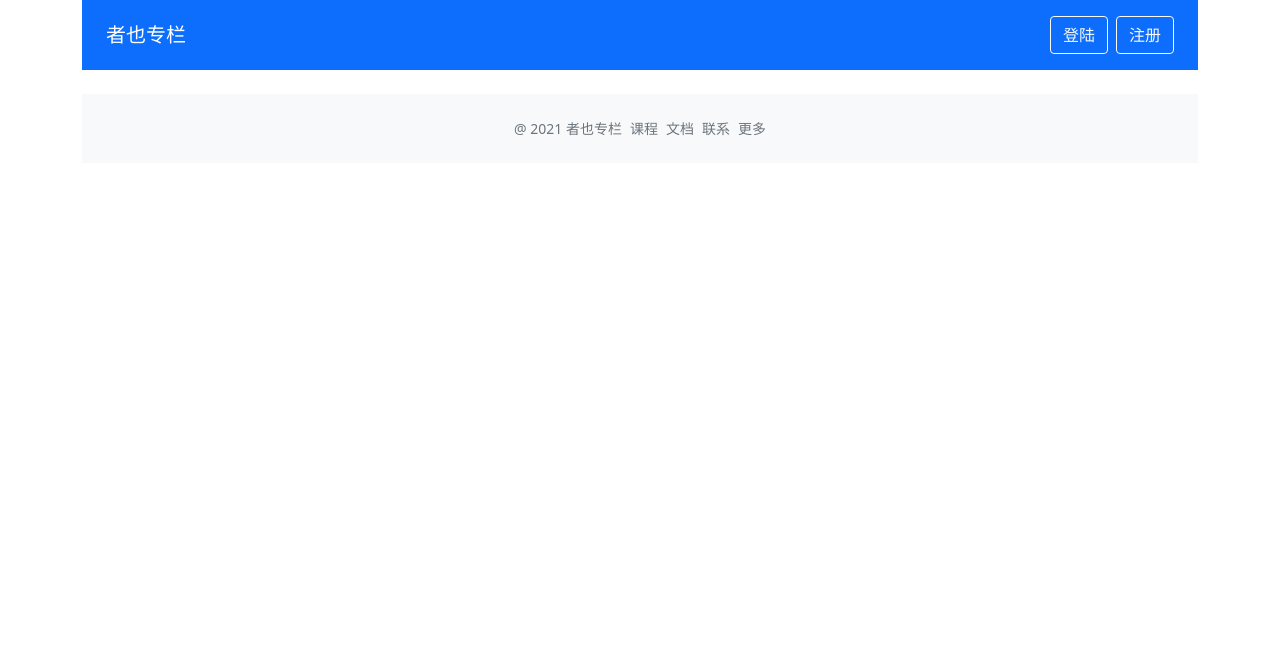
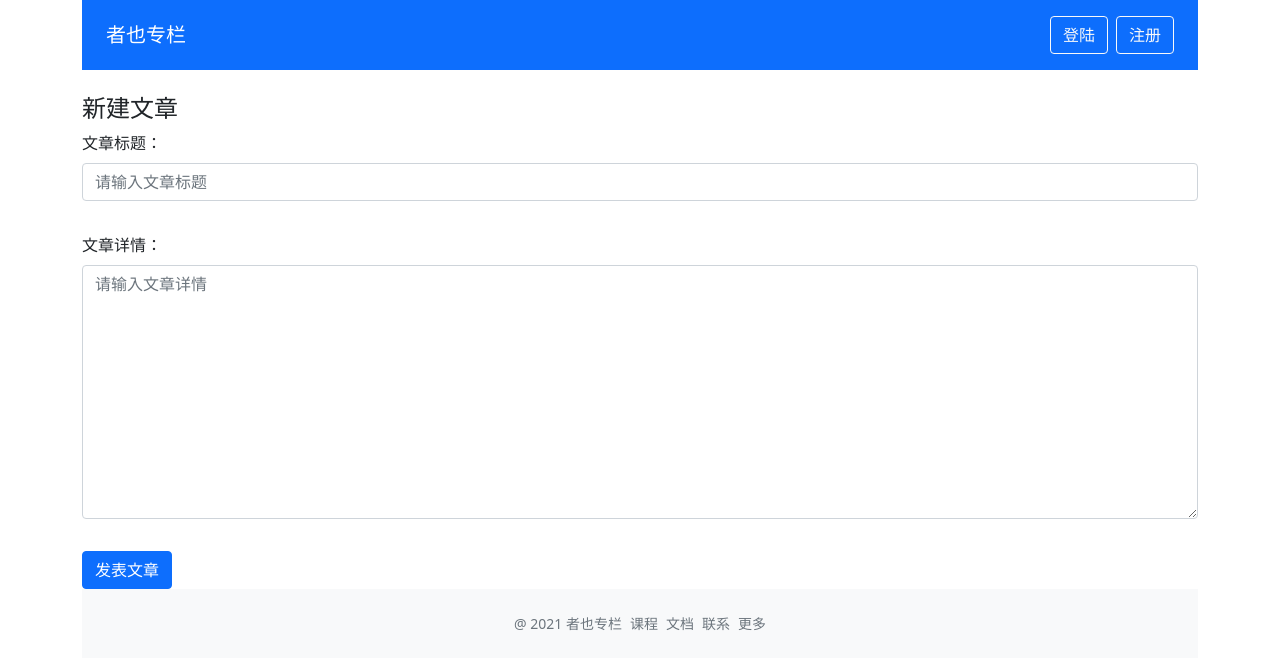
Before and after one commit to poohbear1994/zheye, a Vue app: page /create in a window 1280 px wide. Shown: the top 670 px of the page. Built offline with nearby package versions, Linux system fonts and the light colour scheme.

Commit message:
CreatePost页面

```diff
--- a/src/components/GlobalHeader.vue
+++ b/src/components/GlobalHeader.vue
@@ -1,7 +1,7 @@
 <!--
  * @Author: your name
  * @Date: 2021-09-18 19:20:53
- * @LastEditTime: 2021-09-24 16:01:38
+ * @LastEditTime: 2021-09-27 12:14:25
  * @LastEditors: Please set LastEditors
  * @Description: In User Settings Edit
  * @FilePath: /zheye/src/components/GlobalHeader.vue
@@ -16,7 +16,7 @@
     <ul v-else>
       <li class="list-inline-item">
         <dropdown :title="`你好 ${user.name}`">
-          <dropdown-item><a href="#" class="dropdown-item">新建文章</a></dropdown-item>
+          <dropdown-item><router-link to="/create" class="dropdown-item">新建文章</router-link></dropdown-item>
           <dropdown-item disabled><a href="#" class="dropdown-item">编辑资料</a></dropdown-item>
           <dropdown-item><a href="#" class="dropdown-item">退出登录</a></dropdown-item>
         </dropdown>
--- a/src/components/ValidateInput.vue
+++ b/src/components/ValidateInput.vue
@@ -1,20 +1,32 @@
 <!--
  * @Author: your name
  * @Date: 2021-09-22 14:54:56
- * @LastEditTime: 2021-09-23 15:42:33
+ * @LastEditTime: 2021-09-27 12:53:10
  * @LastEditors: Please set LastEditors
  * @Description: In User Settings Edit
  * @FilePath: /zheye/src/components/ValidateInput.vue
 -->
 <template>
   <div class="validate-input-container pb-3">
-    <input type="text"
+    <input
+      v-if="tag !=='textarea'"
       class="form-control"
       :class="{'is-invalid': inputRef.error}"
       :value="inputRef.val"
       @blur="validateInput"
       @input="updateValue"
       :="$attrs"
+      type="text"
+    />
+    <textarea
+      v-else
+      class="form-control"
+      :class="{'is-invalid': inputRef.error}"
+      :value="inputRef.val"
+      @blur="validateInput"
+      @input="updateValue"
+      :="$attrs"
+      type="text"
     />
     <span v-if="inputRef.error" class="invalid-feedback">{{inputRef.message}}</span>
   </div>
@@ -29,10 +41,14 @@
   message: string
 }
 export type RulesProp = RuleProp[]
+export type TagType = 'input' | 'textarea'
 export default defineComponent({
   props: {
     rules: Array as PropType<RulesProp>,
-    modelValue: String
+    modelValue: String,
+    tag: {
+      type: String as PropType<TagType>
+    }
   },
   inheritAttrs: false,
   setup (props, context) {
--- a/src/router.ts
+++ b/src/router.ts
@@ -1,7 +1,7 @@
 /*
  * @Author: your name
  * @Date: 2021-09-26 13:54:26
- * @LastEditTime: 2021-09-26 14:00:59
+ * @LastEditTime: 2021-09-27 12:13:45
  * @LastEditors: Please set LastEditors
  * @Description: In User Settings Edit
  * @FilePath: /zheye/src/router.ts
@@ -10,6 +10,7 @@
 import Home from './views/Home.vue'
 import Login from './views/Login.vue'
 import ColumnDetail from './views/ColumnDetail.vue'
+import CreatePost from './views/CreatePost.vue'
 
 const routerHistory = createWebHistory()
 const router = createRouter({
@@ -29,6 +30,11 @@
       path: '/column/:id',
       name: 'column',
       component: ColumnDetail
+    },
+    {
+      path: '/create',
+      name: 'create',
+      component: CreatePost
     }
   ]
 })
--- a/src/store.ts
+++ b/src/store.ts
@@ -1,17 +1,19 @@
 /*
  * @Author: your name
  * @Date: 2021-09-26 13:44:35
- * @LastEditTime: 2021-09-26 14:52:31
+ * @LastEditTime: 2021-09-27 12:43:39
  * @LastEditors: Please set LastEditors
  * @Description: In User Settings Edit
  * @FilePath: /zheye/src/store.ts
  */
 import { createStore } from 'vuex'
 import { testData, testPosts, ColumnProps, PostProps } from './testData'
+export { ColumnProps, PostProps } from './testData'
 interface UserProps {
   isLogin: boolean;
   name?: string;
   id?: number;
+  columnId?: number;
 }
 export interface GlobalDataProps {
   columns: ColumnProps[];
@@ -22,11 +24,14 @@
   state: {
     columns: testData,
     posts: testPosts,
-    user: { isLogin: false }
+    user: { isLogin: false, columnId: 1, name: 'viking' }
   },
   mutations: {
     login (state) {
       state.user = { ...state.user, isLogin: true, name: 'viking' }
+    },
+    createPost (state, newPost) {
+      state.posts.push(newPost)
     }
   },
   getters: {
--- a/src/views/ColumnDetail.vue
+++ b/src/views/ColumnDetail.vue
@@ -1,7 +1,7 @@
 <!--
  * @Author: your name
  * @Date: 2021-09-24 16:07:31
- * @LastEditTime: 2021-09-26 14:52:43
+ * @LastEditTime: 2021-09-27 12:19:11
  * @LastEditors: Please set LastEditors
  * @Description: In User Settings Edit
  * @FilePath: /zheye/src/components/ColumnDetail.vue
@@ -23,7 +23,7 @@
 
 <script lang="ts">
 
-import { defineComponent, computed } from 'vue'
+import { defineComponent } from 'vue'
 import { useRoute } from 'vue-router'
 import { GlobalDataProps } from '../store'
 import { useStore } from 'vuex'
--- /dev/null
+++ b/src/views/CreatePost.vue
@@ -0,0 +1,95 @@
+<!--
+ * @Author: your name
+ * @Date: 2021-09-27 11:59:41
+ * @LastEditTime: 2021-09-27 12:48:15
+ * @LastEditors: Please set LastEditors
+ * @Description: In User Settings Edit
+ * @FilePath: /zheye/src/views/CreatePost.vue
+-->
+<template>
+  <div class="create-post-page">
+    <h4>新建文章</h4>
+    <validate-form @form-submit="onFormSubmit">
+      <div class="mb-3">
+        <label class="form-label">文章标题：</label>
+        <validate-input
+          :rules="titleRules"
+          v-model="titleVal"
+          placeholder="请输入文章标题"
+          type="text"
+        />
+      </div>
+      <div class="mb-3">
+        <label class="form-label">文章详情：</label>
+        <validate-input
+          rows="10"
+          type="text"
+          tag="textarea"
+          placeholder="请输入文章详情"
+          :rules="contentRules"
+          v-model="contentVal"
+        />
+      </div>
+      <template #submit>
+        <button class="btn btn-primary btn-large">发表文章</button>
+      </template>
+    </validate-form>
+  </div>
+</template>
+
+<script lang="ts">
+import { defineComponent, ref } from 'vue'
+import { useStore } from 'vuex'
+import { useRouter } from 'vue-router'
+import { GlobalDataProps, PostProps } from '../store'
+import ValidateInput, { RulesProp } from '../components/ValidateInput.vue'
+import ValidateForm from '../components/ValidateForm.vue'
+
+export default defineComponent({
+  name: 'Login',
+  components: {
+    ValidateInput,
+    ValidateForm
+  },
+  setup () {
+    const titleVal = ref('')
+    const router = useRouter()
+    const store = useStore<GlobalDataProps>()
+    const titleRules: RulesProp = [
+      { type: 'required', message: '文章标题不能为空' }
+    ]
+    const contentVal = ref('')
+    const contentRules: RulesProp = [
+      { type: 'required', message: '文章详情不能为空' }
+    ]
+    const onFormSubmit = (result: boolean) => {
+      if (result) {
+        const { columnId } = store.state.user
+        if (columnId) {
+          const newPost: PostProps = {
+            id: new Date().getTime(),
+            title: titleVal.value,
+            content: contentVal.value,
+            columnId,
+            createdAt: new Date().toLocaleString()
+          }
+          store.commit('createPost', newPost)
+          router.push({
+            name: 'column',
+            params: {
+              id: columnId
+            }
+          })
+        }
+      }
+    }
+    return {
+      titleRules,
+      titleVal,
+      contentVal,
+      contentRules,
+      onFormSubmit
+    }
+  }
+})
+</script>
--- a/src/views/Login.vue
+++ b/src/views/Login.vue
@@ -1,7 +1,7 @@
 <!--
  * @Author: your name
  * @Date: 2021-09-24 12:48:14
- * @LastEditTime: 2021-09-26 14:27:32
+ * @LastEditTime: 2021-09-26 14:55:13
  * @LastEditors: Please set LastEditors
  * @Description: In User Settings Edit
  * @FilePath: /zheye/src/views/Login.vue
@@ -35,7 +35,7 @@
 import { defineComponent, ref } from 'vue'
 import { useRouter } from 'vue-router'
 import { useStore } from 'vuex'
-import { GlobalDataProps } from './store'
+import { GlobalDataProps } from '../store'
 import ValidateInput, { RulesProp } from '../components/ValidateInput.vue'
 import ValidateForm from '../components/ValidateForm.vue'
 
```
